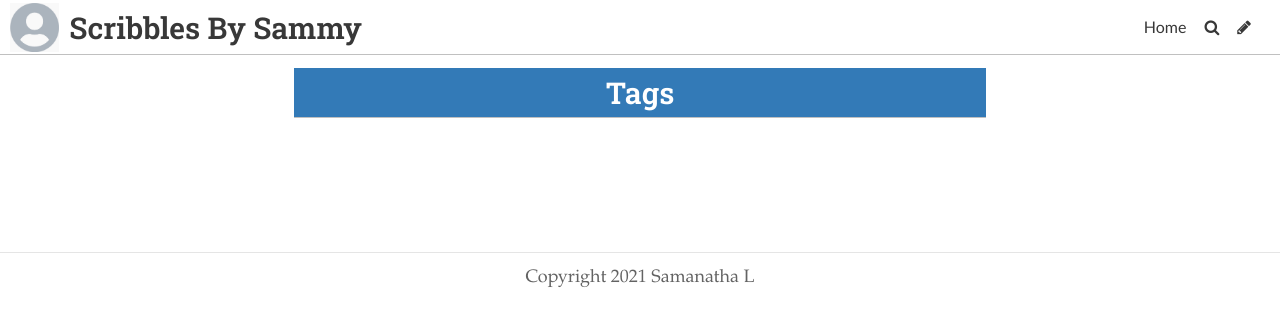
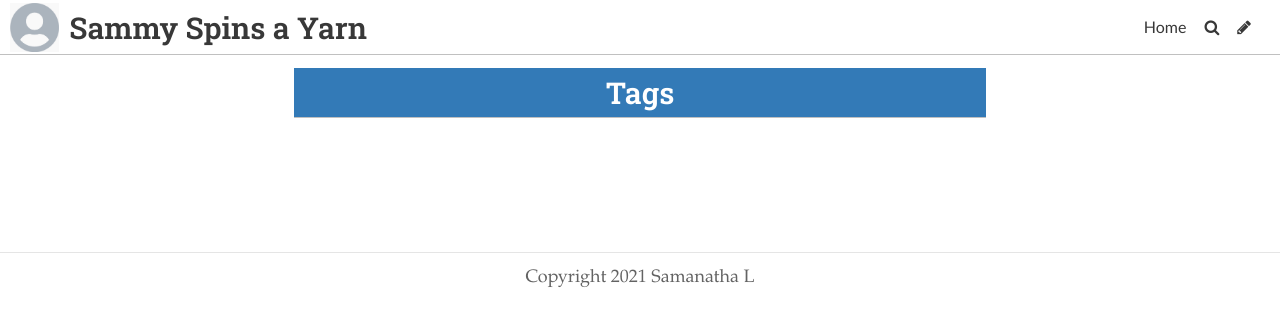
Before and after one commit to ScribblesSammy/WritingPortfolio, a Jekyll site: the page built from pages/tags.md, in a window 1280 px wide. Shown: the top 326 px of the page. Built offline with Jekyll 4.4.1, drawn with Linux system fonts in a browser that asks for light colours; some web fonts are replaced.

Commit message:
Update Settings “general”

```diff
--- a/_data/settings.yml
+++ b/_data/settings.yml
@@ -1,8 +1,8 @@
-title: Scribbles By Sammy
+title: Sammy Spins a Yarn
 description: A website with a blog
 footer_text: Copyright 2021 Samanatha L
 header_feature_image: ../uploads/article10-headerimage.jpg
-header_text: Musings on Literature and Media
+header_text: Sharing stories and yarn work
 header_text_color: "#ffffff"
 bannerheight: 20vmax
 navbarheight: 55px
```
